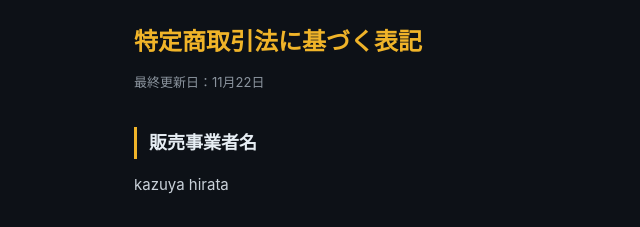
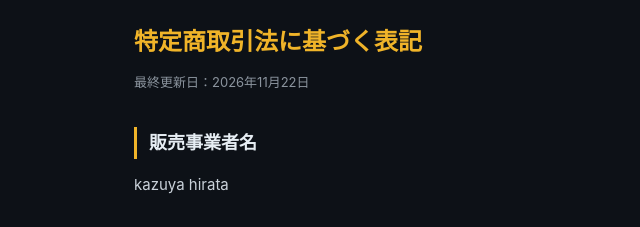
Before and after one commit to takulog-app/privacy, a plain HTML site: page tokushoho.html in a window 1280 px wide. Shown: the top 227 px of the page, 126-766 px from the left. Drawn offline with Linux system fonts and the light colour scheme.

Commit message:
Update last modified date in tokushoho.html

```diff
--- a/tokushoho.html
+++ b/tokushoho.html
@@ -63,7 +63,7 @@
 <body>
 
 <h1>特定商取引法に基づく表記</h1>
-<p class="updated">最終更新日：11月22日</p>
+<p class="updated">最終更新日：2026年11月22日</p>
 
 <h2>販売事業者名</h2>
 <p>kazuya hirata</p>
```
